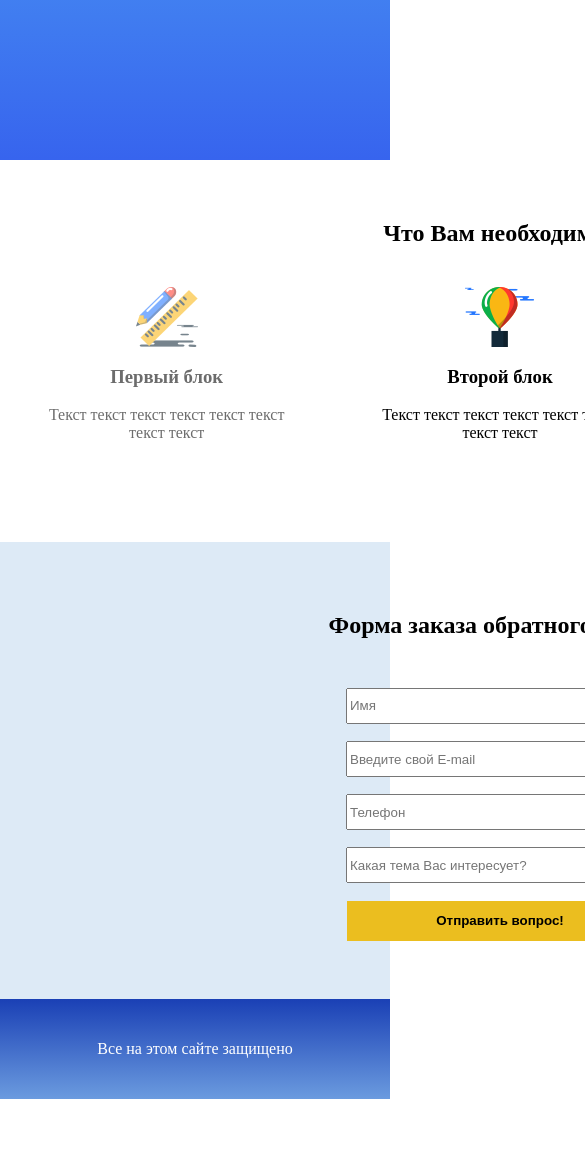
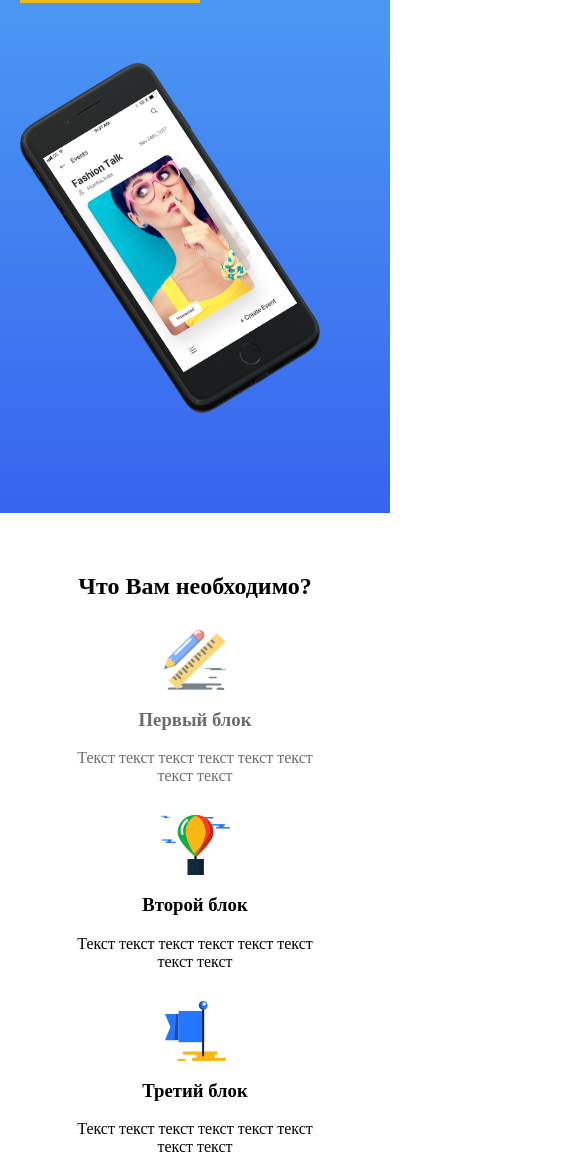
Before and after one commit to Kozyrev-Ivan/kozyrev_lab, a plain HTML site: page first project/index.html in a window 390 px wide. Shown: the part 380-1539 px from the top of the page, 585 px wide, since content can reach past the window. Before the commit the page ends 1479 px from the top, so only its background shows below. Drawn offline with nearby package versions, Linux system fonts and the light colour scheme.

Commit message:
Лаб №6

```diff
--- a/lab4/css/main.css
+++ b/first project/css/main.css
@@ -3,12 +3,14 @@ body {
     margin: 0;
     box-sizing: border-box;
 }
+
 /* Хедер */
 header {
-    background: linear-gradient(0deg, rgba(55,100,238,1) 0%, rgba(89,190,246,1) 100%);
+    background: linear-gradient(0deg, rgba(55, 100, 238, 1) 0%, rgba(89, 190, 246, 1) 100%);
     color: white;
     padding-top: 30px;
 }
+
 .container {
     width: 1000px;
     margin: 0 auto;
@@ -16,12 +18,13 @@ header {
 
 .cont {
     display: flex;
-    justify-content:space-between;
+    justify-content: space-between;
 }
 
 .info {
     width: 400px;
 }
+
 .info_title {
     margin-top: 50px;
     margin-bottom: 5px;
@@ -34,6 +37,7 @@ header {
     letter-spacing: 2px;
     font-family: 'Ubuntu', sans-serif;
 }
+
 .info_main {
     width: 320px;
     font-size: 14px;
@@ -90,7 +94,7 @@ padding-bottom: 100px;
 
 .block {
     display: flex;
-    justify-content:space-around;
+    justify-content: space-around;
 }
 
 .item {
@@ -104,10 +108,12 @@ padding-bottom: 100px;
     animation-direction: alternate;
     animation-iteration-count: infinite;
 }
+
 @keyframes animation_one {
     from {
         opacity: 0;
     }
+
     to {
         opacity: 1;
     }
@@ -123,23 +129,27 @@ padding-bottom: 100px;
 
 @keyframes animation_three {
     0% {
-        right:0px;
+        right: 0px;
         bottom: 0px;
     }
+
     25% {
-        right:30px;
+        right: 30px;
         bottom: 0px;
     }
+
     50% {
-        right:30px;
+        right: 30px;
         bottom: 30px;
     }
+
     75% {
-        right:0px;
+        right: 0px;
         bottom: 30px;
     }
+
     100% {
-        right:0px;
+        right: 0px;
         bottom: 0px;
     }
 }
@@ -161,7 +171,7 @@ padding-bottom: 100px;
 
 /* Форма */
 section {
-    background-color:rgb(221, 234, 246);
+    background-color: rgb(221, 234, 246);
     padding-top: 50px;
     padding-bottom: 50px;
 }
@@ -184,7 +194,7 @@ section {
     width: 306px;
     height: 40px;
     font-weight: bold;
-    background-color:  rgb(235, 190, 31);
+    background-color: rgb(235, 190, 31);
     border: 0cap;
     cursor: pointer;
 }
@@ -192,10 +202,86 @@ section {
 /* Футер */
 
 footer {
-    background: linear-gradient(180deg, rgba(26,64,181,1) 0%, rgba(107,155,223,1) 100%);
+    background: linear-gradient(180deg, rgba(26, 64, 181, 1) 0%, rgba(107, 155, 223, 1) 100%);
     height: 100px;
     color: white;
     display: flex;
     text-align: center;
     align-items: center;
 }
+
+/*Media запросы CSS для адаптации страницы*/
+@media screen and (max-width: 1200px) {
+    .container {
+        width: 85%;
+    }
+
+
+}
+
+@media screen and (max-width: 992px) {
+    .container {
+        width: 90%;
+    }
+
+    .phone {
+        width: 300px;
+    }
+
+    .block {
+        flex-direction: column;
+        align-items: center;
+    }
+
+    .item {
+        margin-top: 30px;
+    }
+
+    .title_h2 {
+        margin-bottom: 0;
+    }
+
+    .title_h2_2 {
+        margin-bottom: 40px;
+    }
+
+    input {
+        width: 70%;
+    }
+
+    button {
+        width: 70%;
+    }
+
+    .info {
+        width: 330px;
+    }
+
+
+}
+
+@media screen and (max-width: 768px) {
+    .cont {
+        flex-direction: column;
+
+    }
+
+    .phone:hover {
+        transform: translateX(-10px) scale(0.8, 0.8);
+    }
+
+    form {
+        height: 450px;
+    }
+
+    input {
+        height: 50px;
+    }
+
+    button {
+        height: 50px;
+    }
+}
+
+
+@media screen and (max-width: 576px) {}
--- a/lab4/index.html
+++ b/first project/index.html
@@ -55,7 +55,7 @@
 
     <section>
         <div class="container">
-            <h2 class="title_h2">Форма заказа обратного звонка</h2>
+            <h2 class="title_h2 title_h2_2" >Форма заказа обратного звонка</h2>
             <form action="#" method="get" >
                 <input type="text" name="name" placeholder="Имя">
                 <input type="text" name="email" placeholder="Введите свой E-mail">
```
Also changed, not shown: first project/img/Template(For_Class).png (renamed from lab4/img/Template(For_Class).png), first project/img/f3.png (renamed from lab4/img/f3.png), first project/img/f4.png (renamed from lab4/img/f4.png), first project/img/f5.png (renamed from lab4/img/f5.png), first project/img/header-img.png (renamed from lab4/img/header-img.png), first project/img/logo.png (renamed from lab4/img/logo.png), first project/img/Задание_6.png (renamed from lab4/img/Задание_6.png). Lines whose indentation alone changed are shown as unchanged.
